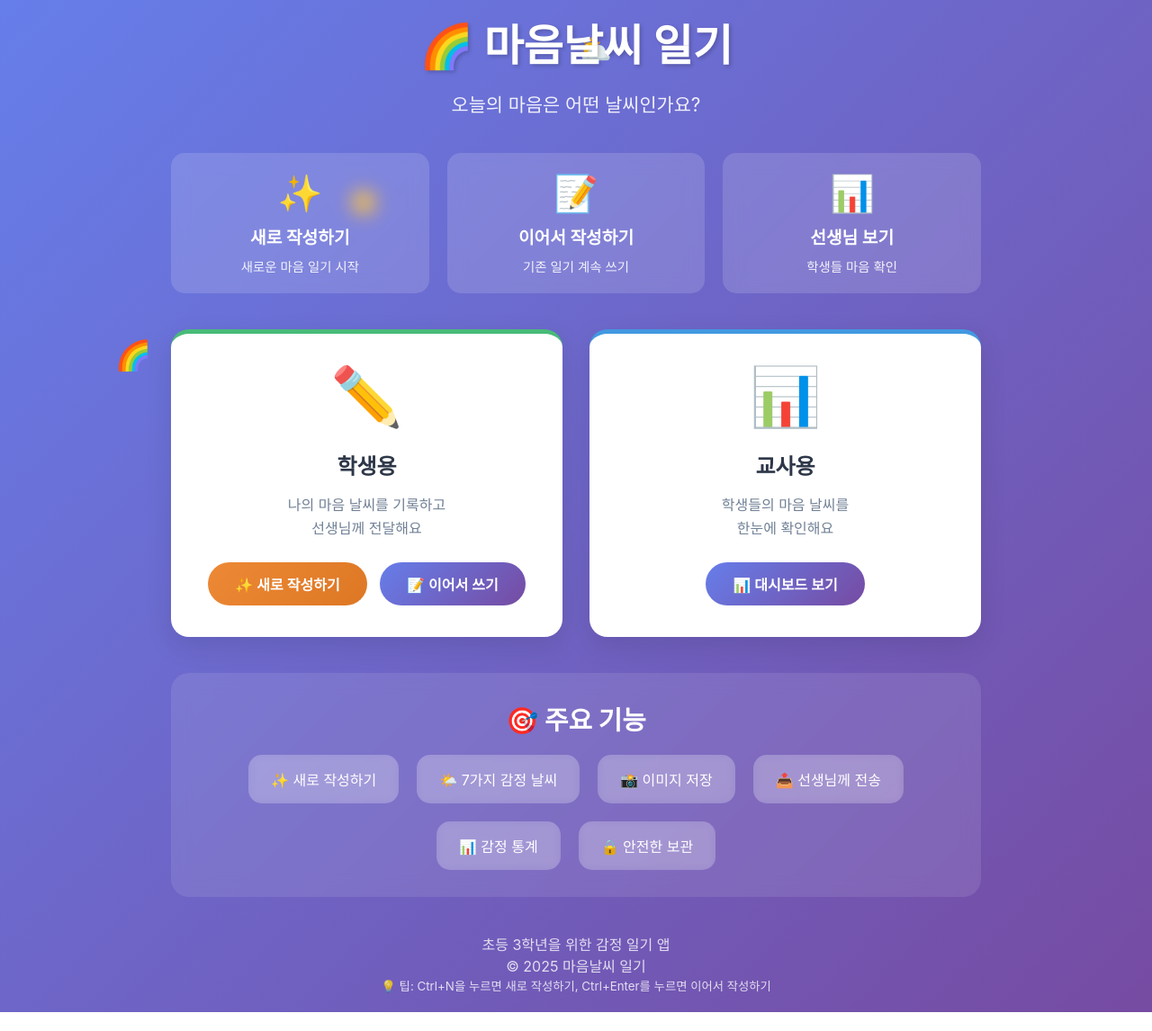
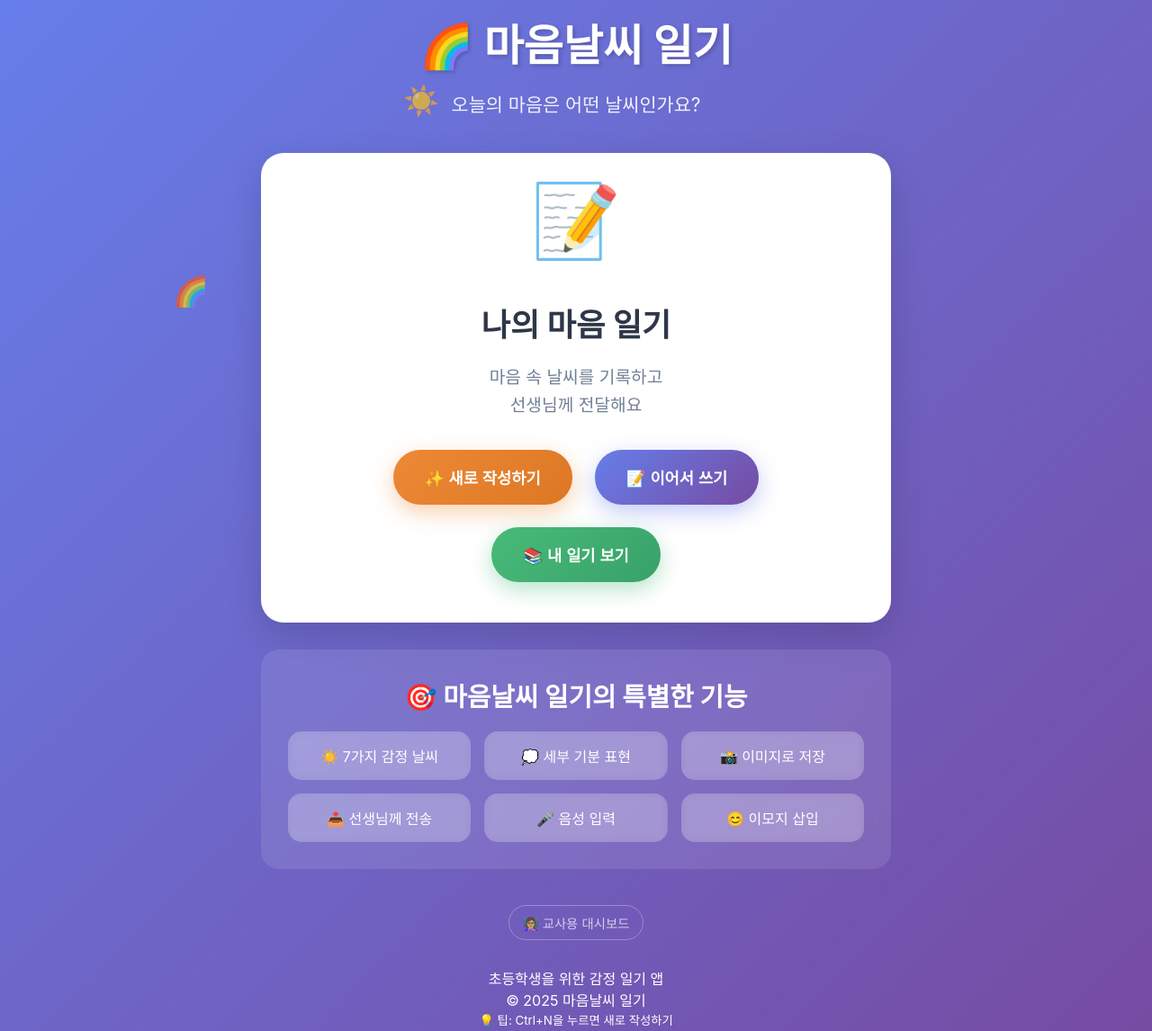
Before and after one commit to plusiam/mood-weather-diary, a plain HTML site: page index.html in a window 1280 px wide. Shown: the top 1146 px of the page at 90% size. Before the commit the page ends 1125 px from the top, so only its background shows below. Drawn offline with Linux system fonts and the light colour scheme.

Commit message:
Update index.html

```diff
--- a/index.html
+++ b/index.html
@@ -22,7 +22,7 @@
         }
 
         .container {
-            max-width: 900px;
+            max-width: 700px;
             width: 100%;
         }
 
@@ -49,142 +49,120 @@
             opacity: 0.9;
         }
 
-        .cards-container {
-            display: grid;
-            grid-template-columns: repeat(auto-fit, minmax(250px, 1fr));
-            gap: 30px;
-            margin-bottom: 40px;
+        /* 메인 학생용 카드 */
+        .main-card {
+            background: white;
+            border-radius: 25px;
+            padding: 40px;
+            text-align: center;
+            box-shadow: 0 15px 40px rgba(0,0,0,0.15);
+            margin-bottom: 30px;
+            transition: all 0.3s ease;
         }
 
-        .card {
-            background: white;
-            border-radius: 20px;
-            padding: 30px;
-            text-align: center;
-            box-shadow: 0 10px 30px rgba(0,0,0,0.1);
+        .main-card:hover {
+            transform: translateY(-5px);
+            box-shadow: 0 25px 50px rgba(0,0,0,0.2);
+        }
+
+        .main-card-icon {
+            font-size: 5em;
+            margin-bottom: 25px;
+            animation: bounce 2s infinite;
+        }
+
+        @keyframes bounce {
+            0%, 100% { transform: translateY(0); }
+            50% { transform: translateY(-15px); }
+        }
+
+        .main-card h2 {
+            font-size: 2.2em;
+            color: #2d3748;
+            margin-bottom: 20px;
+        }
+
+        .main-card p {
+            color: #718096;
+            line-height: 1.6;
+            margin-bottom: 30px;
+            font-size: 1.2em;
+        }
+
+        /* 빠른 실행 버튼들 */
+        .action-buttons {
+            display: flex;
+            gap: 15px;
+            justify-content: center;
+            flex-wrap: wrap;
+        }
+
+        .main-button {
+            display: inline-block;
+            padding: 18px 35px;
+            color: white;
+            text-decoration: none;
+            border-radius: 30px;
+            font-weight: 600;
+            font-size: 1.1em;
             transition: all 0.3s ease;
+            margin: 5px;
+            border: none;
             cursor: pointer;
             position: relative;
             overflow: hidden;
         }
 
-        .card::before {
+        .main-button::before {
             content: '';
             position: absolute;
-            top: 0;
-            left: 0;
-            width: 100%;
-            height: 5px;
-            background: linear-gradient(90deg, #667eea, #764ba2);
-            transform: translateX(-100%);
-            transition: transform 0.3s ease;
+            top: 50%;
+            left: 50%;
+            width: 0;
+            height: 0;
+            background: rgba(255, 255, 255, 0.2);
+            border-radius: 50%;
+            transform: translate(-50%, -50%);
+            transition: width 0.6s, height 0.6s;
         }
 
-        .card:hover::before {
-            transform: translateX(0);
+        .main-button:hover::before {
+            width: 300px;
+            height: 300px;
         }
 
-        .card:hover {
-            transform: translateY(-10px);
-            box-shadow: 0 20px 40px rgba(0,0,0,0.15);
+        .main-button:hover {
+            transform: scale(1.05);
         }
 
-        .card-icon {
-            font-size: 4em;
-            margin-bottom: 20px;
+        .btn-primary {
+            background: linear-gradient(135deg, #667eea 0%, #764ba2 100%);
+            box-shadow: 0 8px 25px rgba(102, 126, 234, 0.4);
         }
 
-        .card h2 {
-            font-size: 1.5em;
-            color: #2d3748;
-            margin-bottom: 15px;
+        .btn-primary:hover {
+            box-shadow: 0 12px 35px rgba(102, 126, 234, 0.6);
         }
 
-        .card p {
-            color: #718096;
-            line-height: 1.6;
-            margin-bottom: 20px;
+        .btn-secondary {
+            background: linear-gradient(135deg, #48bb78 0%, #38a169 100%);
+            box-shadow: 0 8px 25px rgba(72, 187, 120, 0.4);
         }
 
-        .card-button {
-            display: inline-block;
-            padding: 12px 30px;
-            background: linear-gradient(135deg, #667eea 0%, #764ba2 100%);
-            color: white;
-            text-decoration: none;
-            border-radius: 25px;
-            font-weight: 600;
-            transition: all 0.3s ease;
-            margin: 5px;
+        .btn-secondary:hover {
+            box-shadow: 0 12px 35px rgba(72, 187, 120, 0.6);
         }
 
-        .card-button:hover {
-            transform: scale(1.05);
-            box-shadow: 0 5px 15px rgba(102, 126, 234, 0.4);
+        .btn-warning {
+            background: linear-gradient(135deg, #ed8936 0%, #dd7724 100%);
+            box-shadow: 0 8px 25px rgba(237, 137, 54, 0.4);
         }
 
-        .card-button.secondary {
-            background: linear-gradient(135deg, #48bb78 0%, #38a169 100%);
+        .btn-warning:hover {
+            box-shadow: 0 12px 35px rgba(237, 137, 54, 0.6);
         }
 
-        .card-button.secondary:hover {
-            box-shadow: 0 5px 15px rgba(72, 187, 120, 0.4);
-        }
-
-        .card-button.warning {
-            background: linear-gradient(135deg, #ed8936 0%, #dd7724 100%);
-        }
-
-        .card-button.warning:hover {
-            box-shadow: 0 5px 15px rgba(237, 137, 54, 0.4);
-        }
-
-        .student-card {
-            border-top: 5px solid #48bb78;
-        }
-
-        .teacher-card {
-            border-top: 5px solid #4299e1;
-        }
-
-        .quick-actions {
-            display: grid;
-            grid-template-columns: repeat(auto-fit, minmax(200px, 1fr));
-            gap: 20px;
-            margin-bottom: 40px;
-        }
-
-        .quick-action {
-            background: rgba(255, 255, 255, 0.15);
-            backdrop-filter: blur(10px);
-            border-radius: 15px;
-            padding: 20px;
-            color: white;
-            text-align: center;
-            transition: all 0.3s ease;
-            cursor: pointer;
-        }
-
-        .quick-action:hover {
-            background: rgba(255, 255, 255, 0.25);
-            transform: translateY(-5px);
-        }
-
-        .quick-action .icon {
-            font-size: 2.5em;
-            margin-bottom: 10px;
-        }
-
-        .quick-action h3 {
-            font-size: 1.2em;
-            margin-bottom: 8px;
-        }
-
-        .quick-action p {
-            font-size: 0.9em;
-            opacity: 0.9;
-        }
-
+        /* 기능 소개 섹션 */
         .info-section {
             background: rgba(255, 255, 255, 0.1);
             backdrop-filter: blur(10px);
@@ -192,6 +170,7 @@
             padding: 30px;
             color: white;
             text-align: center;
+            margin-bottom: 30px;
         }
 
         .info-section h3 {
@@ -200,24 +179,58 @@
         }
 
         .features {
-            display: flex;
-            flex-wrap: wrap;
-            gap: 20px;
-            justify-content: center;
+            display: grid;
+            grid-template-columns: repeat(auto-fit, minmax(200px, 1fr));
+            gap: 15px;
             margin-top: 20px;
         }
 
         .feature {
             background: rgba(255, 255, 255, 0.2);
-            padding: 15px 25px;
+            padding: 15px 20px;
             border-radius: 15px;
             backdrop-filter: blur(5px);
+            transition: all 0.3s ease;
+        }
+
+        .feature:hover {
+            background: rgba(255, 255, 255, 0.3);
+            transform: scale(1.05);
+        }
+
+        /* 교사 접근 영역 - 작고 은밀하게 */
+        .teacher-access {
+            text-align: center;
+            margin-top: 40px;
+            opacity: 0.6;
+            transition: opacity 0.3s ease;
+        }
+
+        .teacher-access:hover {
+            opacity: 1;
+        }
+
+        .teacher-link {
+            color: rgba(255, 255, 255, 0.7);
+            text-decoration: none;
+            font-size: 0.9em;
+            padding: 8px 15px;
+            border: 1px solid rgba(255, 255, 255, 0.3);
+            border-radius: 20px;
+            transition: all 0.3s ease;
+            display: inline-block;
+        }
+
+        .teacher-link:hover {
+            background: rgba(255, 255, 255, 0.1);
+            color: white;
+            border-color: rgba(255, 255, 255, 0.5);
         }
 
         .footer {
             text-align: center;
             color: white;
-            margin-top: 40px;
+            margin-top: 30px;
             opacity: 0.8;
         }
 
@@ -227,16 +240,26 @@
                 font-size: 2em;
             }
 
-            .cards-container {
-                grid-template-columns: 1fr;
+            .main-card {
+                padding: 30px 20px;
             }
 
-            .quick-actions {
-                grid-template-columns: 1fr;
+            .main-card h2 {
+                font-size: 1.8em;
+            }
+
+            .action-buttons {
+                flex-direction: column;
+                align-items: center;
+            }
+
+            .main-button {
+                width: 100%;
+                max-width: 300px;
             }
 
             .features {
-                flex-direction: column;
+                grid-template-columns: 1fr;
             }
         }
 
@@ -259,10 +282,11 @@
         .emoji-rain {
             position: fixed;
             top: -50px;
-            animation: rain 10s linear infinite;
+            animation: rain 12s linear infinite;
             pointer-events: none;
             z-index: -1;
             font-size: 2em;
+            opacity: 0.7;
         }
 
         @keyframes rain {
@@ -270,149 +294,143 @@
                 transform: translateY(calc(100vh + 50px));
             }
         }
+
+        /* 페이지 로드 애니메이션 */
+        .fade-in {
+            opacity: 0;
+            transform: translateY(20px);
+            animation: fadeInUp 0.8s ease forwards;
+        }
+
+        @keyframes fadeInUp {
+            to {
+                opacity: 1;
+                transform: translateY(0);
+            }
+        }
     </style>
 </head>
 <body>
     <!-- 배경 이모지 애니메이션 -->
-    <div class="emoji-rain" style="left: 10%;">🌈</div>
-    <div class="emoji-rain" style="left: 30%; animation-delay: 2s;">☀️</div>
-    <div class="emoji-rain" style="left: 50%; animation-delay: 4s;">⛅</div>
-    <div class="emoji-rain" style="left: 70%; animation-delay: 6s;">🌧️</div>
-    <div class="emoji-rain" style="left: 90%; animation-delay: 8s;">⚡</div>
+    <div class="emoji-rain" style="left: 15%;">🌈</div>
+    <div class="emoji-rain" style="left: 35%; animation-delay: 3s;">☀️</div>
+    <div class="emoji-rain" style="left: 55%; animation-delay: 6s;">⛅</div>
+    <div class="emoji-rain" style="left: 75%; animation-delay: 9s;">🌧️</div>
 
     <div class="container">
-        <header class="header">
+        <header class="header fade-in">
             <h1>🌈 마음날씨 일기</h1>
             <p>오늘의 마음은 어떤 날씨인가요?</p>
         </header>
 
-        <!-- 빠른 실행 버튼들 -->
-        <div class="quick-actions">
-            <div class="quick-action" onclick="goToNewDiary()">
-                <div class="icon">✨</div>
-                <h3>새로 작성하기</h3>
-                <p>새로운 마음 일기 시작</p>
-            </div>
-            <div class="quick-action" onclick="goToStudent()">
-                <div class="icon">📝</div>
-                <h3>이어서 작성하기</h3>
-                <p>기존 일기 계속 쓰기</p>
-            </div>
-            <div class="quick-action" onclick="goToTeacher()">
-                <div class="icon">📊</div>
-                <h3>선생님 보기</h3>
-                <p>학생들 마음 확인</p>
+        <!-- 메인 학생용 카드 -->
+        <div class="main-card fade-in">
+            <div class="main-card-icon">📝</div>
+            <h2>나의 마음 일기</h2>
+            <p>마음 속 날씨를 기록하고<br>선생님께 전달해요</p>
+
+            <div class="action-buttons">
+                <button class="main-button btn-warning" onclick="goToNewDiary()">
+                    ✨ 새로 작성하기
+                </button>
+                <button class="main-button btn-primary" onclick="goToStudent()">
+                    📝 이어서 쓰기
+                </button>
+                <button class="main-button btn-secondary" onclick="goToMyDiaries()">
+                    📚 내 일기 보기
+                </button>
             </div>
         </div>
 
-        <div class="cards-container">
-            <!-- 학생용 카드 -->
-            <div class="card student-card">
-                <div class="card-icon">✏️</div>
-                <h2>학생용</h2>
-                <p>나의 마음 날씨를 기록하고<br>선생님께 전달해요</p>
-                <a href="#" class="card-button warning" onclick="event.preventDefault(); goToNewDiary()">✨ 새로 작성하기</a>
-                <a href="#" class="card-button" onclick="event.preventDefault(); goToStudent()">📝 이어서 쓰기</a>
-            </div>
-
-            <!-- 교사용 카드 -->
-            <div class="card teacher-card">
-                <div class="card-icon">📊</div>
-                <h2>교사용</h2>
-                <p>학생들의 마음 날씨를<br>한눈에 확인해요</p>
-                <a href="#" class="card-button" onclick="event.preventDefault(); goToTeacher()">📊 대시보드 보기</a>
-            </div>
-        </div>
-
-        <div class="info-section">
-            <h3>🎯 주요 기능</h3>
+        <div class="info-section fade-in">
+            <h3>🎯 마음날씨 일기의 특별한 기능</h3>
             <div class="features">
                 <div class="feature">
-                    <span>✨ 새로 작성하기</span>
+                    <span>☀️ 7가지 감정 날씨</span>
                 </div>
                 <div class="feature">
-                    <span>🌤️ 7가지 감정 날씨</span>
+                    <span>💭 세부 기분 표현</span>
                 </div>
                 <div class="feature">
-                    <span>📸 이미지 저장</span>
+                    <span>📸 이미지로 저장</span>
                 </div>
                 <div class="feature">
                     <span>📤 선생님께 전송</span>
                 </div>
                 <div class="feature">
-                    <span>📊 감정 통계</span>
+                    <span>🎤 음성 입력</span>
                 </div>
                 <div class="feature">
-                    <span>🔒 안전한 보관</span>
+                    <span>😊 이모지 삽입</span>
                 </div>
             </div>
         </div>
 
-        <footer class="footer">
-            <p>초등 3학년을 위한 감정 일기 앱</p>
+        <!-- 교사 접근 - 작고 은밀하게 -->
+        <div class="teacher-access fade-in">
+            <a href="#" class="teacher-link" onclick="event.preventDefault(); goToTeacher()">
+                👩‍🏫 교사용 대시보드
+            </a>
+        </div>
+
+        <footer class="footer fade-in">
+            <p>초등학생을 위한 감정 일기 앱</p>
             <p>© 2025 마음날씨 일기</p>
-            <p><small>💡 팁: Ctrl+N을 누르면 새로 작성하기, Ctrl+Enter를 누르면 이어서 작성하기</small></p>
+            <p><small>💡 팁: Ctrl+N을 누르면 새로 작성하기</small></p>
         </footer>
     </div>
 
     <script>
-        // Google Apps Script URL
-        const APPS_SCRIPT_URL = 'https://script.google.com/macros/s/AKfycbwswLYBXIwTvryhocMiR0aGXvw2TIIiaxXl4wXzq4W0oqXemy62IQxkpCVrfhOyuEob/exec';
+        // Google Apps Script URL (현재 페이지 URL)
+        const APPS_SCRIPT_URL = window.location.href.split('?')[0];
 
-        // 새로 작성하기 (새로 작성하기 파라미터 추가)
+        // 새로 작성하기
         function goToNewDiary() {
             showLoading(event.target);
             const timestamp = new Date().getTime();
-            window.location.href = APPS_SCRIPT_URL + '?new=true&t=' + timestamp;
+            window.location.href = APPS_SCRIPT_URL + '?page=index&new=true&t=' + timestamp;
         }
 
         // 학생용 페이지로 이동 (기존 작성 이어서)
         function goToStudent() {
             showLoading(event.target);
-            window.location.href = APPS_SCRIPT_URL;
+            window.location.href = APPS_SCRIPT_URL + '?page=index';
         }
 
-        // 교사용 페이지로 이동
+        // 내 일기 보기 (바로 내 일기 목록 표시)
+        function goToMyDiaries() {
+            showLoading(event.target);
+            window.location.href = APPS_SCRIPT_URL + '?page=index&view=mydiaries';
+        }
+
+        // 교사용 페이지로 이동 (비밀번호 프롬프트)
         function goToTeacher() {
-            showLoading(event.target);
-            window.location.href = APPS_SCRIPT_URL + '?page=teacher';
+            const password = prompt('교사용 접근 코드를 입력하세요:');
+            if (password) {
+                showLoading(event.target);
+                window.location.href = APPS_SCRIPT_URL + '?page=teacher&password=' + encodeURIComponent(password);
+            }
         }
 
         // 로딩 표시 함수
         function showLoading(element) {
             const originalContent = element.innerHTML;
-            element.innerHTML = '<span class="loading"></span>';
+            element.innerHTML = '<span class="loading"></span> 로딩중...';
+            element.disabled = true;
 
             // 5초 후에도 페이지가 안바뀌면 원래 내용 복원
             setTimeout(() => {
                 if (element.innerHTML.includes('loading')) {
                     element.innerHTML = originalContent;
+                    element.disabled = false;
                 }
             }, 5000);
         }
 
-        // 카드 호버 효과
-        document.querySelectorAll('.card').forEach(card => {
-            card.addEventListener('mouseenter', function() {
-                this.style.transform = 'translateY(-10px) scale(1.02)';
-            });
-
-            card.addEventListener('mouseleave', function() {
-                this.style.transform = 'translateY(0) scale(1)';
-            });
-        });
-
         // 페이지 로드 애니메이션
         window.addEventListener('load', function() {
-            document.querySelectorAll('.card, .quick-action').forEach((element, index) => {
-                element.style.opacity = '0';
-                element.style.transform = 'translateY(20px)';
-
-                setTimeout(() => {
-                    element.style.transition = 'all 0.5s ease';
-                    element.style.opacity = '1';
-                    element.style.transform = 'translateY(0)';
-                }, index * 100);
+            document.querySelectorAll('.fade-in').forEach((element, index) => {
+                element.style.animationDelay = (index * 0.2) + 's';
             });
         });
 
@@ -428,6 +446,10 @@
                         e.preventDefault();
                         goToStudent();
                         break;
+                    case 'm': // Ctrl+M: 내 일기 보기
+                        e.preventDefault();
+                        goToMyDiaries();
+                        break;
                 }
             }
         });
```
